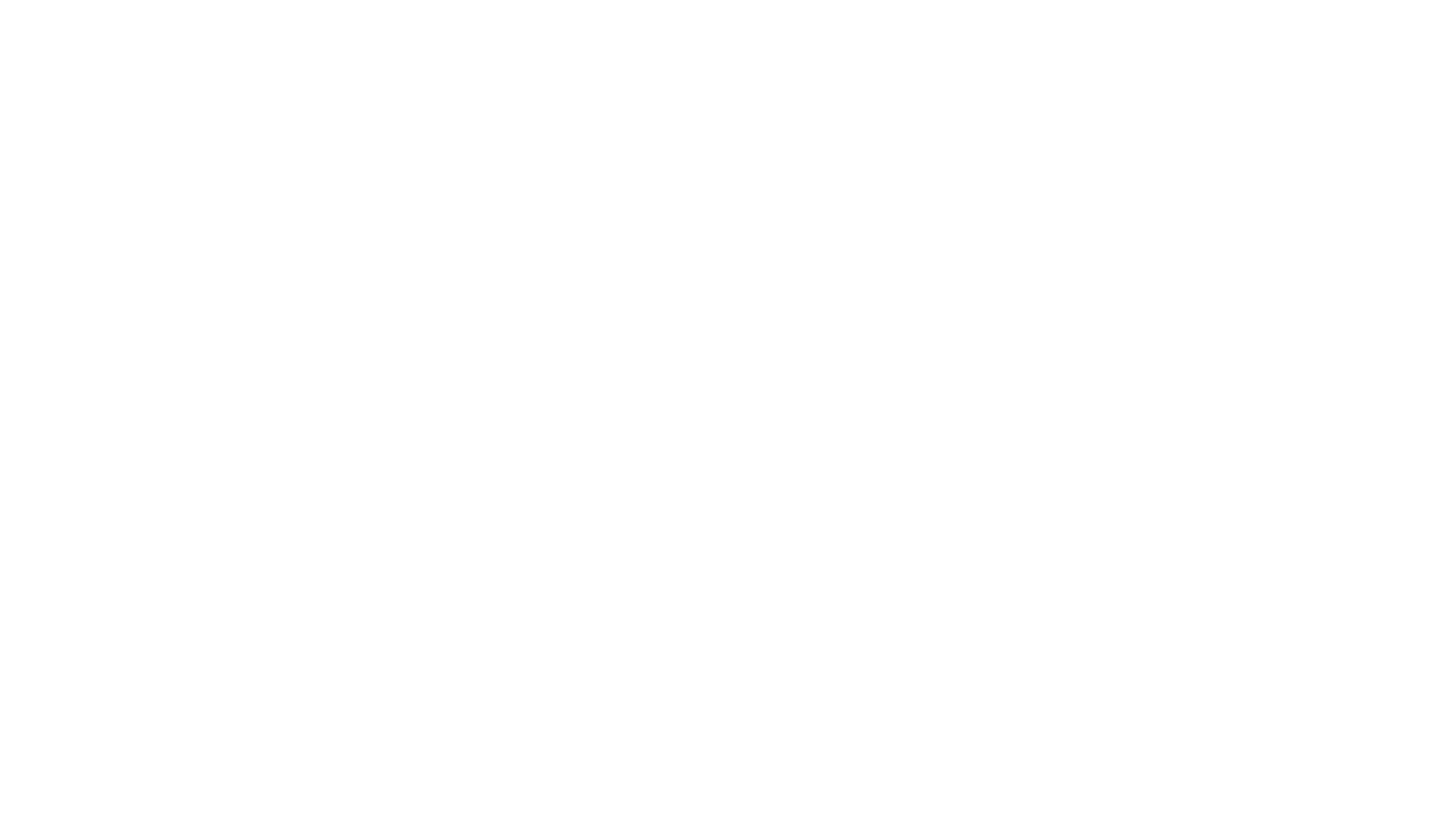
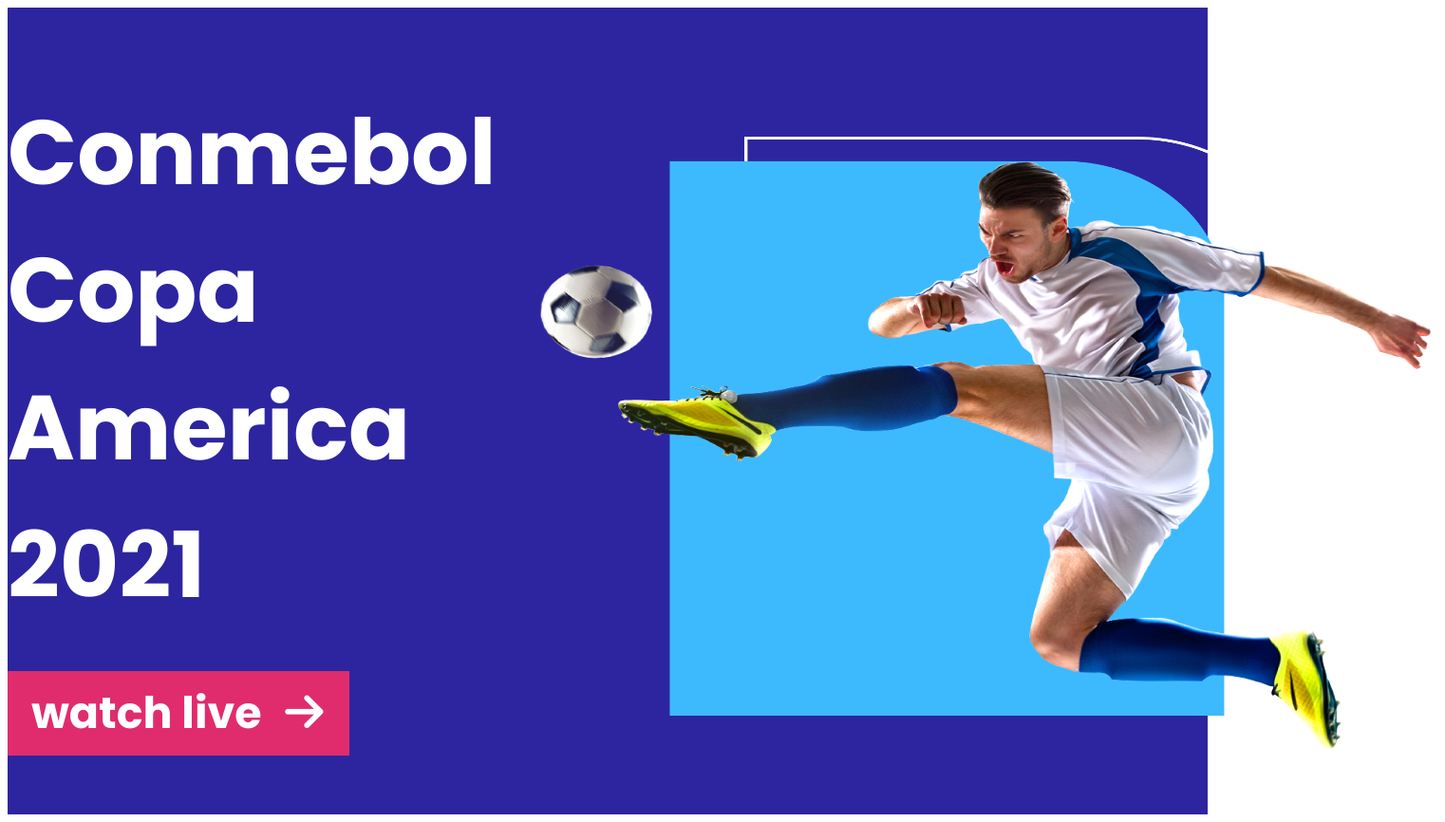
Before and after one commit to Forhadchowdhury/Assignment-2, a plain HTML site: page index.html in a window 1280 px wide. Shown: the whole page at 95% size, 1522 px wide, since content can reach past the window. Before the commit the page ends 800 px from the top, so only its background shows below. Drawn offline with Linux system fonts and the light colour scheme.

Commit message:
header end

```diff
--- a/index.html
+++ b/index.html
@@ -5,9 +5,54 @@
     <meta http-equiv="X-UA-Compatible" content="IE=edge">
     <meta name="viewport" content="width=device-width, initial-scale=1.0">
     <title>Copa America 2021</title>
+    <!-- font awesome -->
+    <script src="https://kit.fontawesome.com/80a4936d5a.js" crossorigin="anonymous"></script>
+
+    <!-- stylesheet  -->
+
     <link rel="stylesheet" href="style.css">
 </head>
 <body>
+             <!------------------------------------
+                         header start
+               ---------------------------------------->
+
+        <header class="banner-section">
+
+                  <div class="banner-info">
+                       <div class="banner-text">
+                           <div class="text">
+                               <h2>Conmebol
+                                  Copa America
+                                  2021
+                               </h2>
+
+                           </div>
+
+                          <div class="live-link">
+                             <a   href=""> watch live <i class="fas fa-arrow-right"></i></a>
+                          </div>
+                   </div>
+
+                   <div class="banner-image">
+
+                      <img src="images/banner.png" alt="">
+
+                  </div>
+
+                </div>
+           </header>
+         <!--------------------------------------------
+                        header end
+          ------------------------------------------ -->
+          <main>
+
+
+
+          </main>
+
+
+
 
 </body>
 </html>
--- a/style.css
+++ b/style.css
@@ -0,0 +1,60 @@
+  /* fonts  */
+  @import url('https://fonts.googleapis.com/css2?family=Poppins:ital,wght@0,700;1,400&display=swap');
+
+  /* common style  */
+  body{
+    font-family: 'Poppins', sans-serif;
+  }
+
+   /* banner styles  */
+.banner-section{
+    background-color:#2D25A0;
+    height: 850px;
+}
+.banner-info{
+    display: flex;
+    align-items: center;
+    justify-content: space-evenly;
+}
+.banner-text{
+    color:#FFFFFF;
+    font-size: 64px;
+    width: 750px;
+}
+.live-link{
+    background-color: #E02C6D;
+    width:310px ;
+    font-size: 46px;
+    padding: 10px 25px;
+    position: relative;
+    bottom: 40px;
+}
+.live-link a{
+    text-decoration: none;
+    color: #FFFFFF;
+    font-weight: 500;
+}
+.live-link a .fas{
+    margin-left: 15px;
+}
+.banner-image{
+    width:
+    height: 700px;
+    margin-top: 100px;
+}
+ .banner-image img{
+     width: 950px;
+     height: 650px;
+     padding: 10px;
+     margin-left: 30px;
+}
+.live-link:hover{
+    background-color: #2D25A0;
+    font-size: 64px;
+    transform: rotate(-10deg);
+    transition: 2s;
+}
+
+/*-------------------------------------------------
+                 banner style end
+------------------------------------------------------*/
```
